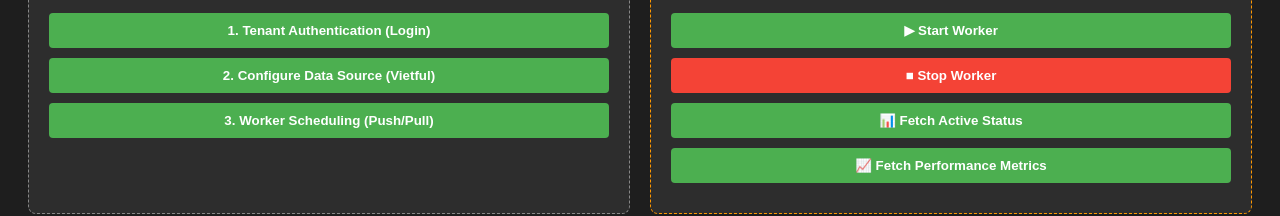
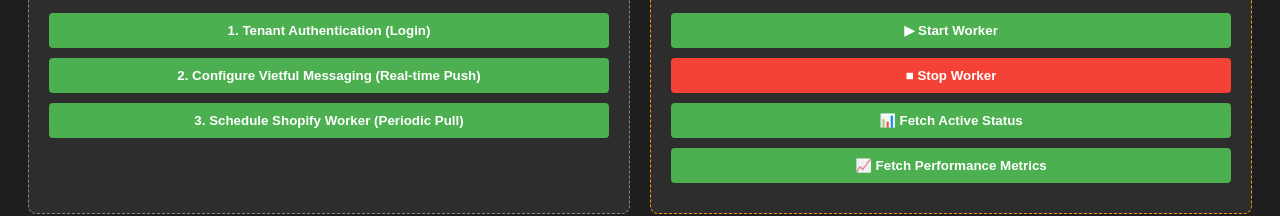
Before and after one commit to lehiep1994/Change-Data-Management-System, a website: page Src/FE/public/index.html in a window 1280 px wide. Shown: the part 203-419 px from the top of the page. Drawn offline with Linux system fonts and the light colour scheme.

Commit message:
Finish coding for FE and BE on CDMS.

```diff
--- a/Src/FE/public/index.html
+++ b/Src/FE/public/index.html
@@ -79,19 +79,25 @@
 </head>
 
 <body>
-
     <h1>⚙️ CDMS Web Router</h1>
-
     <div class="container">
         <!-- Nhóm 1: Tenant & System Configuration -->
         <div class="panel">
             <h2>Tenant & System Configuration</h2>
             <p>Static configurations and setups.</p>
             <button onclick="callAPI('POST', '/api/auth/validate')">1. Tenant Authentication (Login)</button>
-            <button onclick="callAPI('POST', '/api/tenant/datasource', { source: 'Vietful' })">2. Configure Data Source
-                (Vietful)</button>
-            <button onclick="callAPI('POST', '/api/tenant/schedule', { mode: 'Pull' })">3. Worker Scheduling
-                (Push/Pull)</button>
+
+            <!-- Nút 2: Cấu hình Messaging riêng cho Tenant (Dành riêng cho luồng Vietful Push bị động) -->
+            <button
+                onclick="callAPI('POST', '/api/tenant/datasource', { tenant_id: 'Tenant_A', source: 'Vietful', broker_url: 'amqp://vietful.stg.vnfai.com', topic_name: 'tenant_a_inventory_updates' })">
+                2. Configure Vietful Messaging (Real-time Push)
+            </button>
+
+            <!-- Nút 3: Lên lịch Worker đi lấy dữ liệu (Dành riêng cho luồng Shopify Pull chủ động) -->
+            <button
+                onclick="callAPI('POST', '/api/tenant/schedule', { tenant_id: 'Tenant_A', target: 'Shopify', mode: 'Pull', interval_minutes: 15 })">
+                3. Schedule Shopify Worker (Periodic Pull)
+            </button>
         </div>
 
         <!-- Nhóm 2: Monitoring & Operations -->
@@ -106,42 +112,27 @@
         </div>
     </div>
 
-    <!-- Màn hình hiển thị kết quả -->
     <div id="console">
         <div><span class="log-time">System Ready. Waiting for actions...</span></div>
     </div>
 
     <script>
-        // Đây chính là [API Gateway Client] dùng Fetch API tích hợp sẵn của Javascript
         async function callAPI(method, endpoint, bodyData = null) {
             const consoleBox = document.getElementById('console');
             const time = new Date().toLocaleTimeString();
-
-            // In log thao tác người dùng
             consoleBox.innerHTML += `<div><span class="log-time">[${time}]</span> Sending ${method} request to <span class="log-url">${endpoint}</span>...</div>`;
 
             try {
-                // Chuẩn bị gói hàng (request)
-                const options = {
-                    method: method,
-                    headers: { 'Content-Type': 'application/json' }
-                };
-                if (bodyData) {
-                    options.body = JSON.stringify(bodyData);
-                }
+                const options = { method: method, headers: { 'Content-Type': 'application/json' } };
+                if (bodyData) options.body = JSON.stringify(bodyData);
 
-                // Gửi request tới server và chờ phản hồi
                 const response = await fetch(endpoint, options);
                 const data = await response.json();
 
-                // In log kết quả trả về
                 consoleBox.innerHTML += `<div><span class="log-time">[${time}]</span> ✅ <span style="color: #fff;">${JSON.stringify(data, null, 2)}</span></div><br>`;
             } catch (error) {
-                // Xử lý lỗi nếu server chết hoặc sập mạng
                 consoleBox.innerHTML += `<div><span class="log-time">[${time}]</span> ❌ <span style="color: #f44336;">Error: ${error.message}</span></div><br>`;
             }
-
-            // Tự động cuộn console xuống dòng mới nhất
             consoleBox.scrollTop = consoleBox.scrollHeight;
         }
     </script>
```
Also changed, not shown: Src/FE/server.js (+6 -10 lines), 1 other file.
